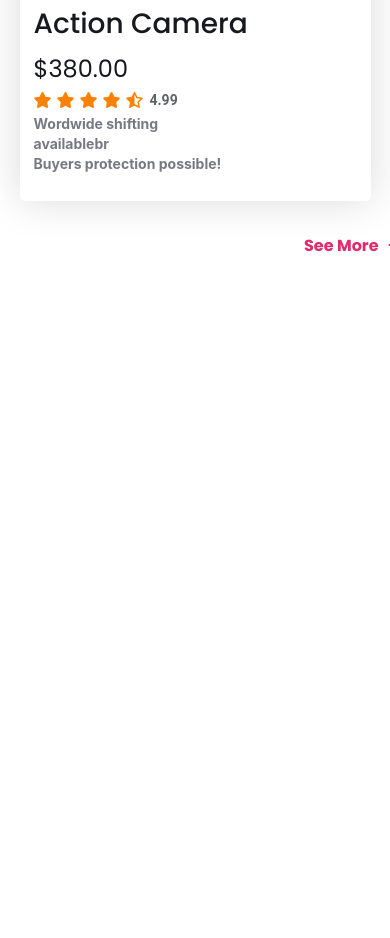
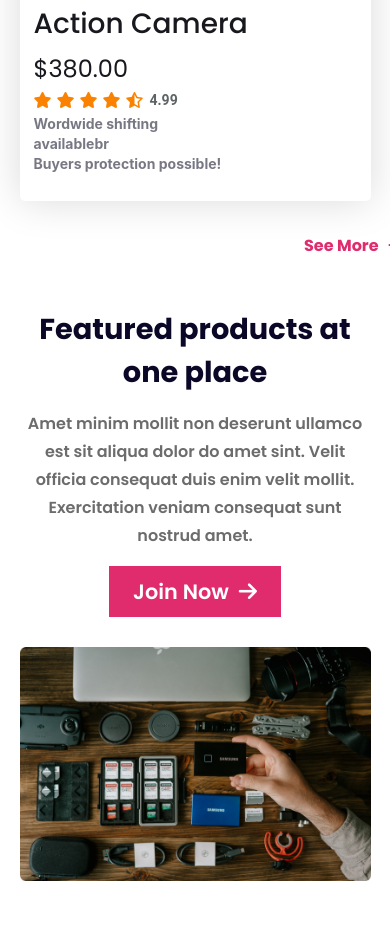
Before and after one commit to shrabonkundu1/Influencer-website, a plain HTML site: page index.html in a window 390 px wide. Shown: the part 5452-6390 px from the top of the page. Before the commit the page ends 5760 px from the top, so only its background shows below. Drawn offline with Linux system fonts and the light colour scheme.

Commit message:
Electronic Banner section responsive done

```diff
--- a/index.html
+++ b/index.html
@@ -268,12 +268,12 @@
             </div>
 
         </div>
-        <p class="btn-primary-2">See More <i class="fa-solid fa-arrow-right"></i>
+        <p class="btn-primary-2">See More <span class="arow-border"><i class="fa-solid fa-arrow-right"></i></span>
         </p>
 
     </section>
 
-    <!-- <section class="electronic-banner">
+    <section class="electronic-banner">
         <div class="image-content">
             <img src="./images/gear.png " alt="Electronic image">
         </div>
@@ -284,6 +284,6 @@
                 Join Now <i class="fa-solid fa-arrow-right"></i>
             </button>
         </div>
-    </section> -->
+    </section>
     </body>
 </html>
--- a/style/responsive.css
+++ b/style/responsive.css
@@ -137,5 +137,28 @@
     }
 
 
+    /* .electronic-banner */
+
+    .electronic-banner {
+        width: 90%;
+        margin: 0 auto;
+        flex-direction: column-reverse;
+        gap: 30px;
+    }
+
+    .image-content img{
+        width: 100%;
+        margin: 0 auto;
+        margin-bottom: 50px;
+    }
+
+    .content {
+        text-align: center;
+    }
+
+    .content h2 {
+        font-size: 1.8rem;
+    }
+
 
 }
--- a/style/style.css
+++ b/style/style.css
@@ -181,7 +181,7 @@ body {
 
 
 .fst-hr  {
-    width: 80%;
+    width: 75%;
     margin: 0 auto;
     height: 0.7px;
     border: 0;
@@ -190,7 +190,7 @@ body {
 }
 
  .snd-hr{
-    width: 80%;
+    width: 75%;
     margin: 0 auto;
     height: 0.5px;
     border: 0;
@@ -314,9 +314,49 @@ body {
     margin-right: 0;
 }
 
+
+/* electronic banner */
+
 .content .btn-primary {
     padding: 10px 24px;
     border-radius: 0px;
+    margin-bottom: 0;
+}
+
+
+.electronic-banner {
+    width: 80%;
+    margin: 0 auto;
+    display: flex;
+    justify-content: center;
+    align-items: center;
+    gap: 95px;
+    margin-bottom: 100px;
+}
+
+.image-content img{
+    width: 100%;
+    margin: 0 auto;
+}
+
+.content {
+    width: 100%;
+}
+
+.content h2 {
+    color: rgb(10, 8, 38);
+    font-family: Poppins;
+    font-size: 2.1rem;
+    font-weight: 700;
+    margin-bottom: 16px;
+}
+.content p {
+    color: rgb(108, 108, 108);
+    font-family: Poppins;
+    font-size: 1rem;
+    font-weight: 600;
+    line-height: 28px;
+    margin-bottom: 16px;
 }
 
 /* popular-section end here */
```
